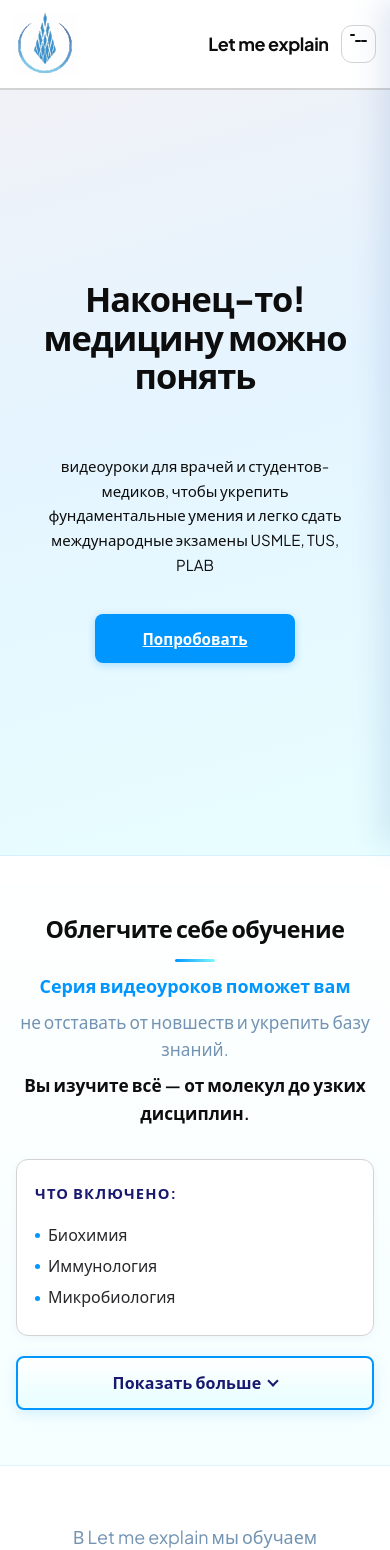
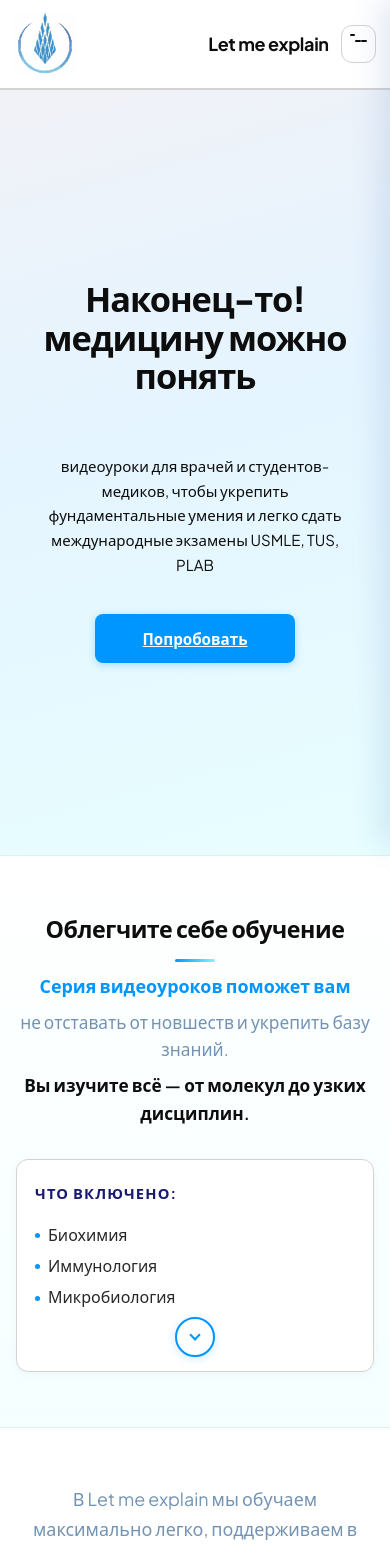
Before and after one commit to isan228/lemeexp, a React (Vite) app in the folder frontend/: page / in a window 390 px wide. Shown: the top 1550 px of the page. Built offline with nearby package versions, Linux system fonts and the light colour scheme.

Commit message:
chore: deploy 2026-06-20T01-27

```diff
--- a/frontend/src/pages/LandingPage.jsx
+++ b/frontend/src/pages/LandingPage.jsx
@@ -283,15 +283,14 @@ export default function LandingPage() {
                 ))}
               </ul>
             </div>
+            <button
+              type="button"
+              className="landing-curriculum-expand-btn"
+              aria-expanded={curriculumExpanded}
+              aria-label={curriculumExpanded ? "Свернуть список" : "Показать весь список"}
+              onClick={() => setCurriculumExpanded((v) => !v)}
+            />
           </div>
-          <button
-            type="button"
-            className="landing-curriculum-expand-btn"
-            aria-expanded={curriculumExpanded}
-            onClick={() => setCurriculumExpanded((v) => !v)}
-          >
-            {curriculumExpanded ? "Свернуть" : "Показать больше"}
-          </button>
         </section>
 
         <section id="about" className="landing-section">
--- a/frontend/src/styles/landing-ui.css
+++ b/frontend/src/styles/landing-ui.css
@@ -358,6 +358,7 @@
   border: 1px solid var(--lp-gray-light);
   border-left: 3px solid var(--lp-blue);
   box-shadow: var(--med-shadow-sm);
+  position: relative;
 }
 
 .landing-curriculum-heading {
@@ -410,52 +411,51 @@
 
 .landing-marketing .landing-curriculum-expand-btn {
   display: none;
-  align-items: center;
-  justify-content: center;
-  gap: 8px;
-  margin: 20px auto 0;
-  width: 100%;
-  max-width: 760px;
-  padding: 14px 28px;
+  position: absolute;
+  bottom: 14px;
+  left: 50%;
+  transform: translateX(-50%);
+  width: 40px;
+  height: 40px;
+  padding: 0;
+  margin: 0;
   border: 2px solid var(--lp-blue);
-  border-radius: var(--lp-radius-sm);
-  background: linear-gradient(180deg, var(--lp-white) 0%, rgba(125, 249, 255, 0.12) 100%);
-  color: var(--lp-navy);
-  font-family: inherit;
-  font-size: 1rem;
-  font-weight: 600;
-  letter-spacing: 0.01em;
+  border-radius: 50%;
+  background: var(--lp-white);
+  color: var(--lp-blue);
   cursor: pointer;
-  transition: background 0.15s ease, color 0.15s ease, border-color 0.15s ease, box-shadow 0.15s ease;
-  box-shadow: 0 4px 14px rgba(0, 150, 255, 0.14);
+  transition: background 0.15s ease, border-color 0.15s ease, box-shadow 0.15s ease;
+  box-shadow: 0 2px 10px rgba(0, 150, 255, 0.18);
 }
 
 .landing-marketing .landing-curriculum-expand-btn::after {
   content: "";
+  position: absolute;
+  top: 50%;
+  left: 50%;
   width: 8px;
   height: 8px;
+  margin-top: -2px;
   border-right: 2px solid currentColor;
   border-bottom: 2px solid currentColor;
-  transform: rotate(45deg);
-  margin-top: -4px;
-  transition: transform 0.15s ease;
+  transform: translate(-50%, -50%) rotate(45deg);
+  transition: transform 0.15s ease, margin 0.15s ease;
 }
 
 .landing-marketing .landing-curriculum-expand-btn[aria-expanded="true"]::after {
-  transform: rotate(-135deg);
   margin-top: 2px;
+  transform: translate(-50%, -50%) rotate(-135deg);
 }
 
 .landing-marketing .landing-curriculum-expand-btn:hover {
   background: var(--lp-blue);
   color: var(--lp-white);
   border-color: var(--lp-blue);
-  box-shadow: 0 6px 18px rgba(0, 150, 255, 0.28);
+  box-shadow: 0 4px 14px rgba(0, 150, 255, 0.28);
 }
 
 .landing-marketing .landing-curriculum-expand-btn:active {
-  transform: translateY(1px);
-  box-shadow: 0 2px 8px rgba(0, 150, 255, 0.2);
+  transform: translateX(-50%) scale(0.96);
 }
 
 /* —— About & benefits —— */
@@ -847,7 +847,7 @@ a.nav-muted:hover {
   .landing-curriculum-lists {
     grid-template-columns: 1fr;
     gap: 24px;
-    padding: 22px 18px;
+    padding: 22px 18px 58px;
   }
 
   .landing-curriculum-list {
@@ -863,7 +863,7 @@ a.nav-muted:hover {
   }
 
   .landing-marketing .landing-curriculum-expand-btn {
-    display: flex;
+    display: block;
   }
 
   .landing-curriculum-block-systems {
```
